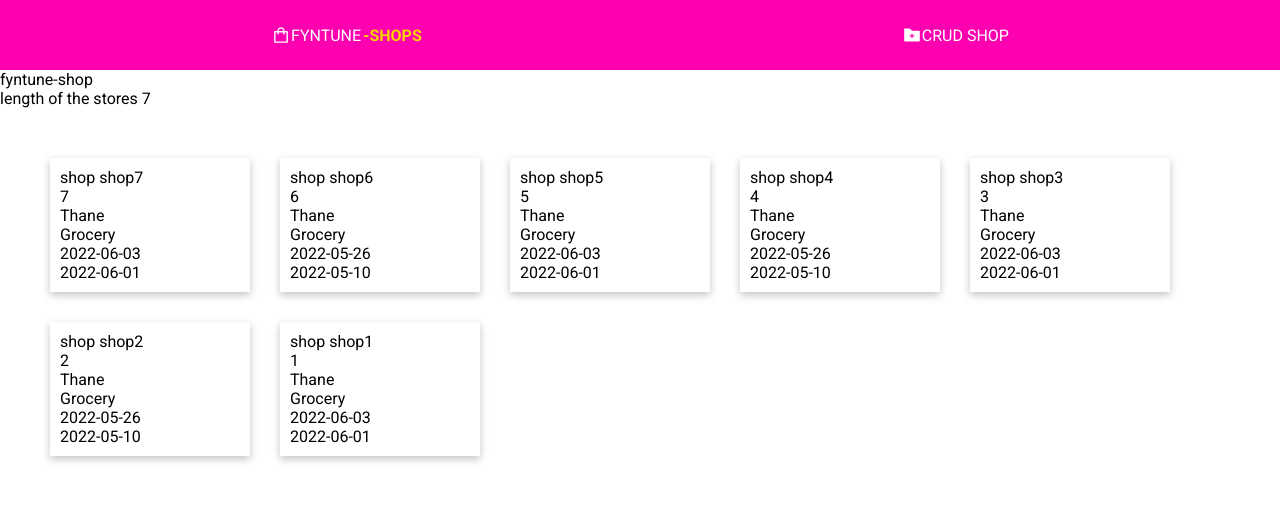
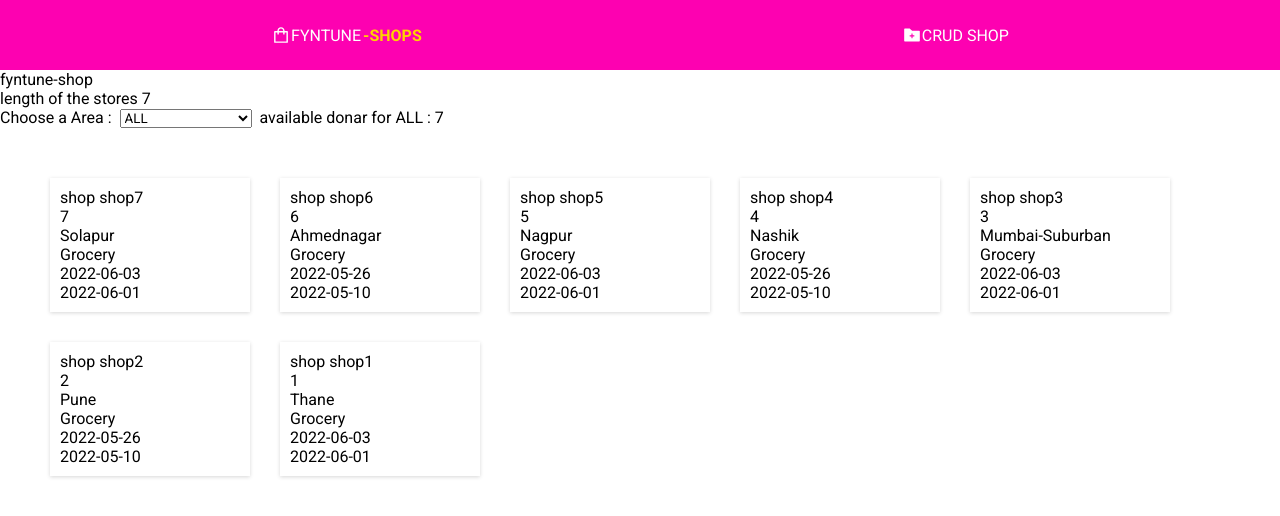
Before and after one commit to Imran-2022/FYNTUNE-SHOPS, a React (Create React App) app: page / in a window 1280 px wide. Shown: the top 516 px of the page. Built offline with nearby package versions, Linux system fonts and the light colour scheme.

Commit message:
filter by area'

```diff
--- a/src/components/home/Home.js
+++ b/src/components/home/Home.js
@@ -1,4 +1,4 @@
-import React from 'react';
+import React, { useState } from 'react';
 import { useSelector } from 'react-redux';
 
 const Home = () => {
@@ -7,18 +7,53 @@ const Home = () => {
     const storeLength = useSelector((state) => {
         return state.stores;
     })
+    const [users, setUsers] = useState(storeLength);
+    const [filterblood,setFilterBlood]=useState(users)
+    const [group,setGroup]=useState("ALL")
+    const filterImage=(fimage)=>{
 
+        setFilterBlood(users)
+        console.log("fimage",fimage);
+        setGroup(fimage)
+        if(fimage==="ALL")
+        {
+            setFilterBlood(users)
+        }
+        else{
+            const filterImages = users.filter((x)=>{
+                console.log("x",x)
+                return x.shop_area===fimage;
+        })
+        setFilterBlood(filterImages)
+
+        }
+    }
     return (
         <>
+
             <p>fyntune-shop</p>
             <p>length of the stores {storeLength.length}</p>
+            <div className="catagories py-5 ms-5">
+                <label for="blood">Choose a Area : &nbsp;</label>
+                <select id="blood" name="bloodlist" onChange={(e)=>filterImage(e.target.value)}>
+                    <option selected="selected" value="ALL">ALL</option>
+                    <option value="Thane">Thane</option>
+                    <option value="Pune">Pune</option>
+                    <option value="Mumbai-Suburban">Mumbai-Suburban</option>
+                    <option value="Nashik">Nashik</option>
+                    <option value="Nagpur">Nagpur</option>
+                    <option value="Ahmednagar">Ahmednagar</option>
+                    <option value="Solapur">Solapur</option>
+                </select>
+                &nbsp; available donar for {group} : {filterblood.length}
+            </div>
             <div style={{display: 'flex',gap:"30px",margin:"50px",flexWrap:"wrap", }}>
                 {
-                    storeLength.map((dt, idx) => {
+                    filterblood.map((dt, idx) => {
                         const { shop_name, shop_id, shop_area, shop_category, open, close } = dt
                         console.log(shop_name, shop_id, shop_area, shop_category, open, close)
                         return (
-                            <div key={idx}  style={{padding:"10px",boxShadow:"rgba(0, 0, 0, 0.24) 0px 3px 8px",minWidth:"200px"}}>
+                            <div key={idx}  style={{padding:"10px",boxShadow:"rgba(0, 0, 0, 0.16) 0px 1px 4px",minWidth:"200px"}}>
 
                                 <p>{shop_name}</p>
                                 <p>{shop_id}</p>
--- a/src/redux/reducers/store.js
+++ b/src/redux/reducers/store.js
@@ -10,7 +10,7 @@ const initialState = [
       {
         shop_name: 'shop shop2',
         shop_id: '2',
-        shop_area: 'Thane',
+        shop_area: 'Pune',
         shop_category: 'Grocery',
         open: '2022-05-26',
         close: '2022-05-10'
@@ -18,7 +18,7 @@ const initialState = [
     {
         shop_name: 'shop shop3',
         shop_id: '3',
-        shop_area: 'Thane',
+        shop_area: 'Mumbai-Suburban',
         shop_category: 'Grocery',
         open: '2022-06-03',
         close: '2022-06-01'
@@ -26,7 +26,7 @@ const initialState = [
       {
         shop_name: 'shop shop4',
         shop_id: '4',
-        shop_area: 'Thane',
+        shop_area: 'Nashik',
         shop_category: 'Grocery',
         open: '2022-05-26',
         close: '2022-05-10'
@@ -34,7 +34,7 @@ const initialState = [
     {
         shop_name: 'shop shop5',
         shop_id: '5',
-        shop_area: 'Thane',
+        shop_area: 'Nagpur',
         shop_category: 'Grocery',
         open: '2022-06-03',
         close: '2022-06-01'
@@ -42,7 +42,7 @@ const initialState = [
       {
         shop_name: 'shop shop6',
         shop_id: '6',
-        shop_area: 'Thane',
+        shop_area: 'Ahmednagar',
         shop_category: 'Grocery',
         open: '2022-05-26',
         close: '2022-05-10'
@@ -50,7 +50,7 @@ const initialState = [
     {
         shop_name: 'shop shop7',
         shop_id: '7',
-        shop_area: 'Thane',
+        shop_area: 'Solapur',
         shop_category: 'Grocery',
         open: '2022-06-03',
         close: '2022-06-01'
```
